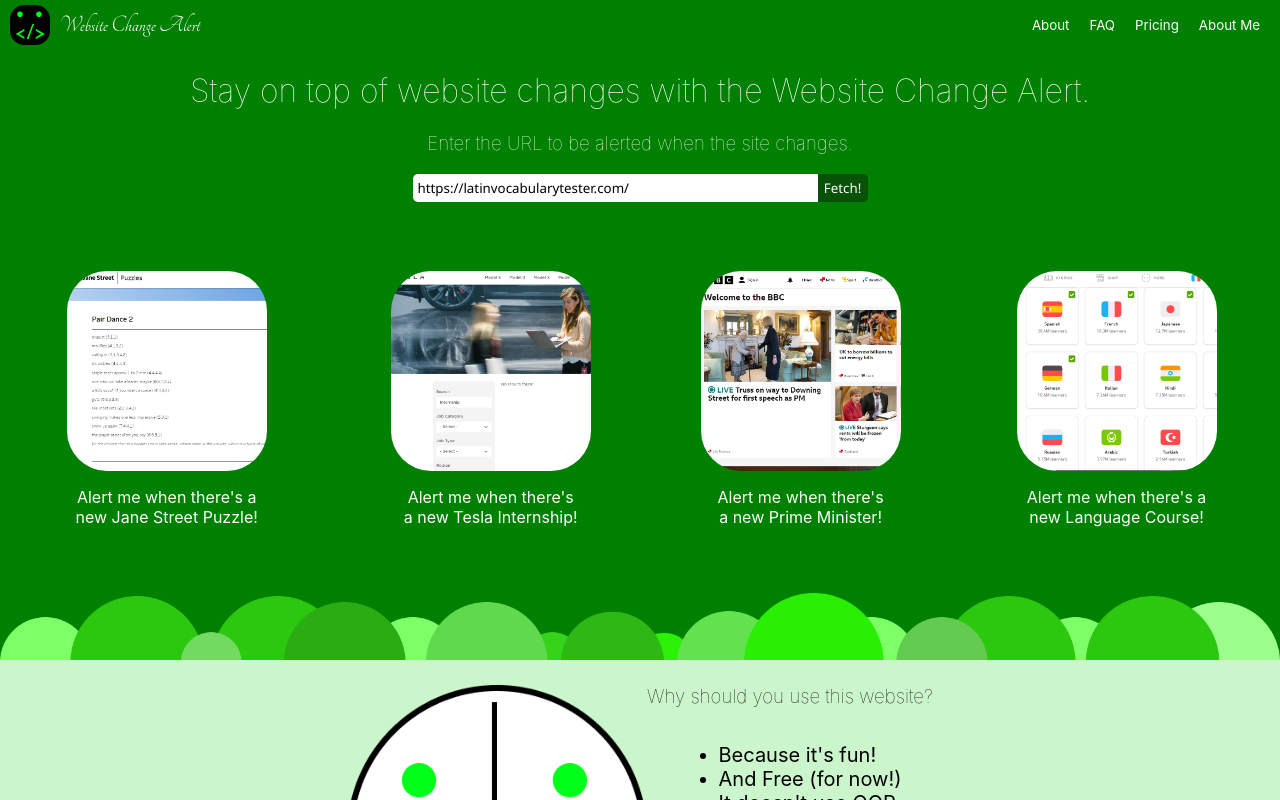
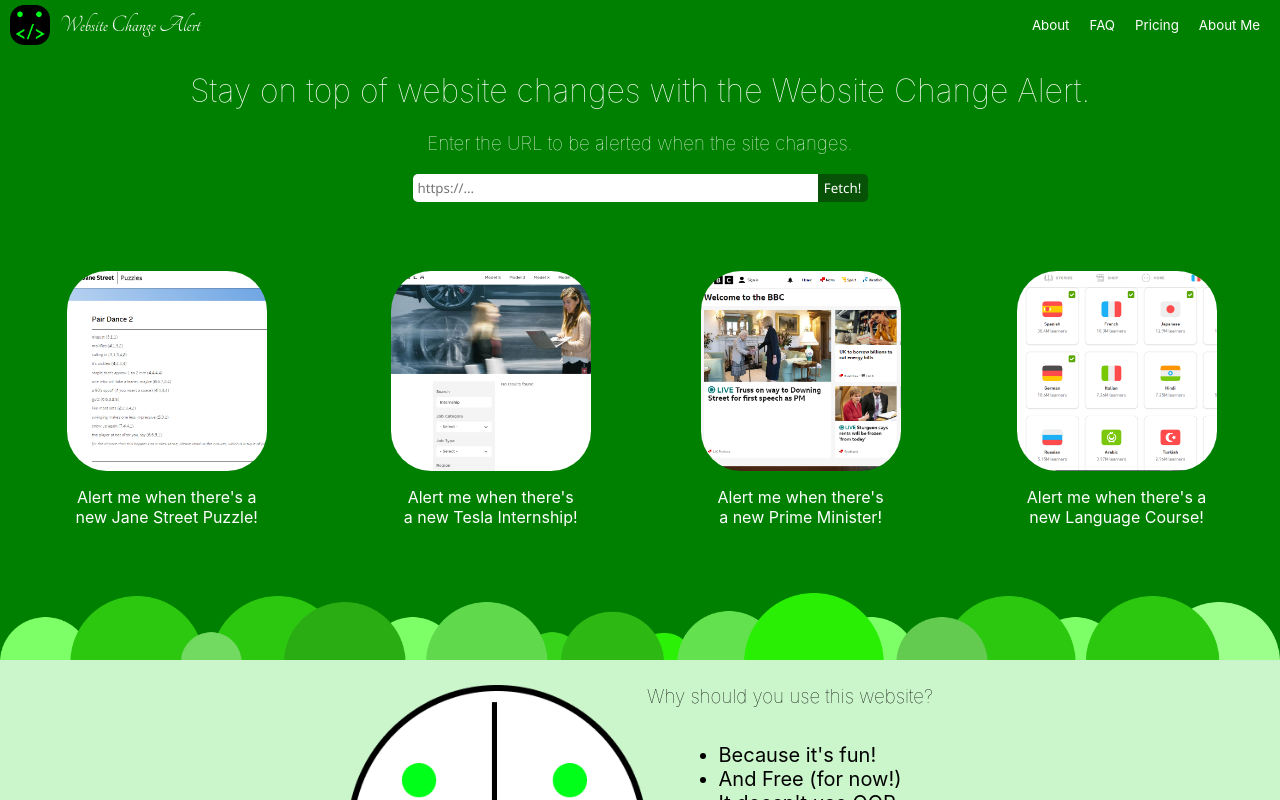
Before and after one commit to starswap/WebsiteChangeAlert, a React (Create React App) app in the folder client/: page / in a window 1280 px wide. Shown: the top 800 px of the page. Built offline with nearby package versions, Linux system fonts and the light colour scheme.

Commit message:
Remove default URL for testing

```diff
--- a/client/src/components/processSteps/fetchStep1.js
+++ b/client/src/components/processSteps/fetchStep1.js
@@ -3,7 +3,7 @@
 
 export default function FetchStep1 (props) {
 
-    let [url, setUrl] = useState("https://latinvocabularytester.com/");
+    let [url, setUrl] = useState("");
 
       function handleChange(e) {
         setUrl(e.target.value);
```
